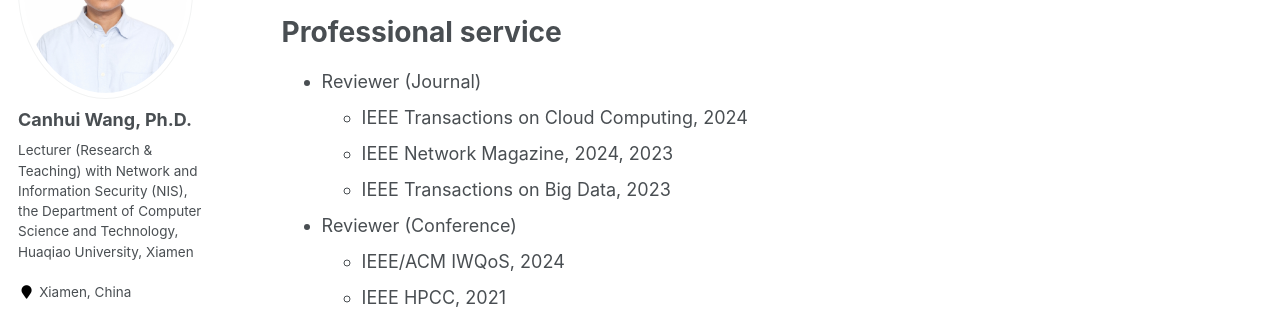
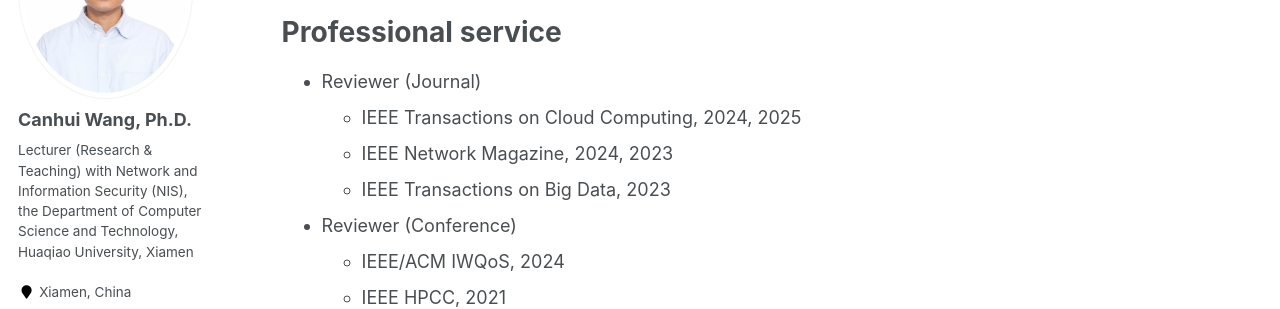
Before and after one commit to Canhui/canhui.github.io, a Jekyll site: the page built from _pages/about.md, in a window 1280 px wide and 900 px high, scrolled down 1219 px. Shown: the part 153-462 px from the top of the window. Built offline with Jekyll 4.4.1, drawn with Linux system fonts in a browser that asks for light colours.

Commit message:
Update about.md

```diff
--- a/_pages/about.md
+++ b/_pages/about.md
@@ -34,7 +34,7 @@ Recent news
 Professional service
 ======
 * Reviewer (Journal)
-  * IEEE Transactions on Cloud Computing, 2024
+  * IEEE Transactions on Cloud Computing, 2024, 2025
   * IEEE Network Magazine, 2024, 2023
   * IEEE Transactions on Big Data, 2023
 * Reviewer (Conference)
```
